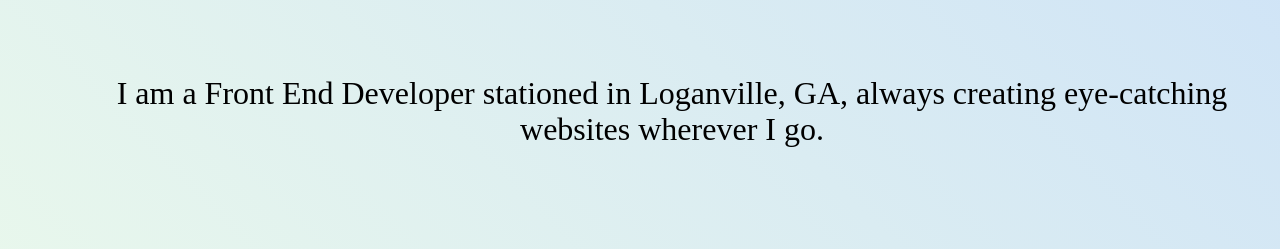
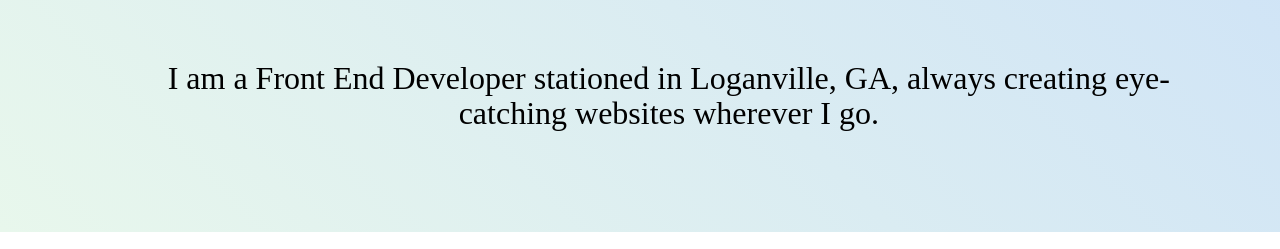
Before and after one commit to AyeTone/Portfolio, a website built with Parcel: page index.html in a window 1280 px wide. Shown: the part 280-529 px from the top of the page. Built offline with nearby package versions, Linux system fonts and the light colour scheme; a web font is replaced by a local one.

```diff
--- a/css/main.css
+++ b/css/main.css
@@ -162,8 +162,8 @@
 
 
 .content-wrapper {
-  width: 100%;
-  margin: auto;
+  width: 90%;
+
 }
 
 /* Header */
--- a/index.html
+++ b/index.html
@@ -24,6 +24,9 @@
 
   <link href="https://fonts.googleapis.com/css2?family=Alike&display=swap" rel="stylesheet">
 
+  <!-- Bootstrap -->
+
+  <link rel="stylesheet" href="https://maxcdn.bootstrapcdn.com/bootstrap/3.3.7/css/bootstrap.min.css" integrity="sha384-BVYiiSIFeK1dGmJRAkycuHAHRg32OmUcww7on3RYdg4Va+PmSTsz/K68vbdEjh4u" crossorigin="anonymous"/>
 
   <link rel="stylesheet" href="css/normalize.css">
   <link rel="stylesheet" href="css/main.css">
@@ -184,7 +187,7 @@
       <div class="content-wrapper">
       <div class="about-wrapper">
         <figure>
-          <img src="img/troy-richards.png" alt="Troy Richards">
+          <img class="img-responsive" src="img/troy-richards.png" alt="Troy Richards">
         </figure>
         <div class="about-description">
           <h1>Hello, I'm Troy Richards</h1>
```
